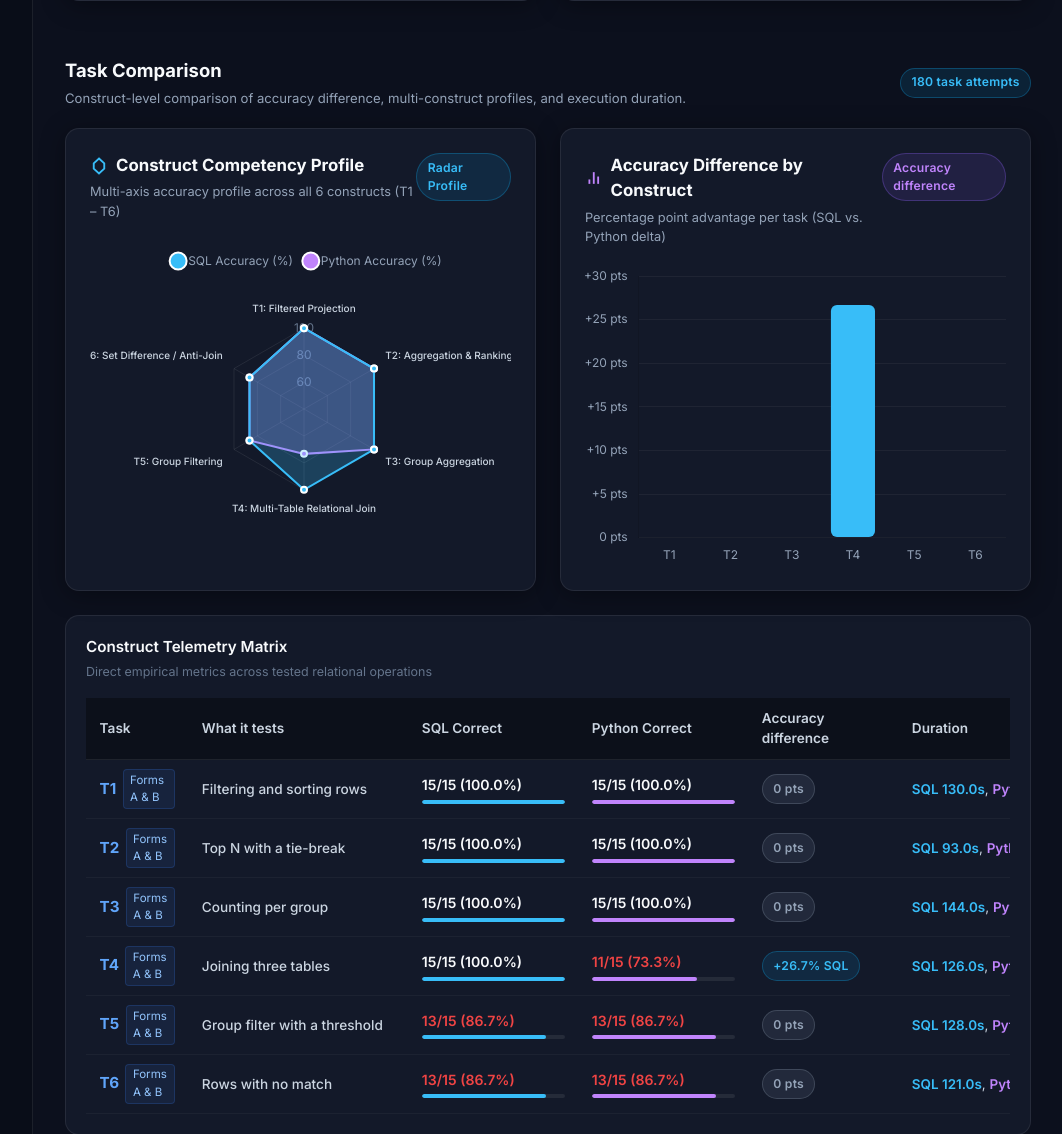
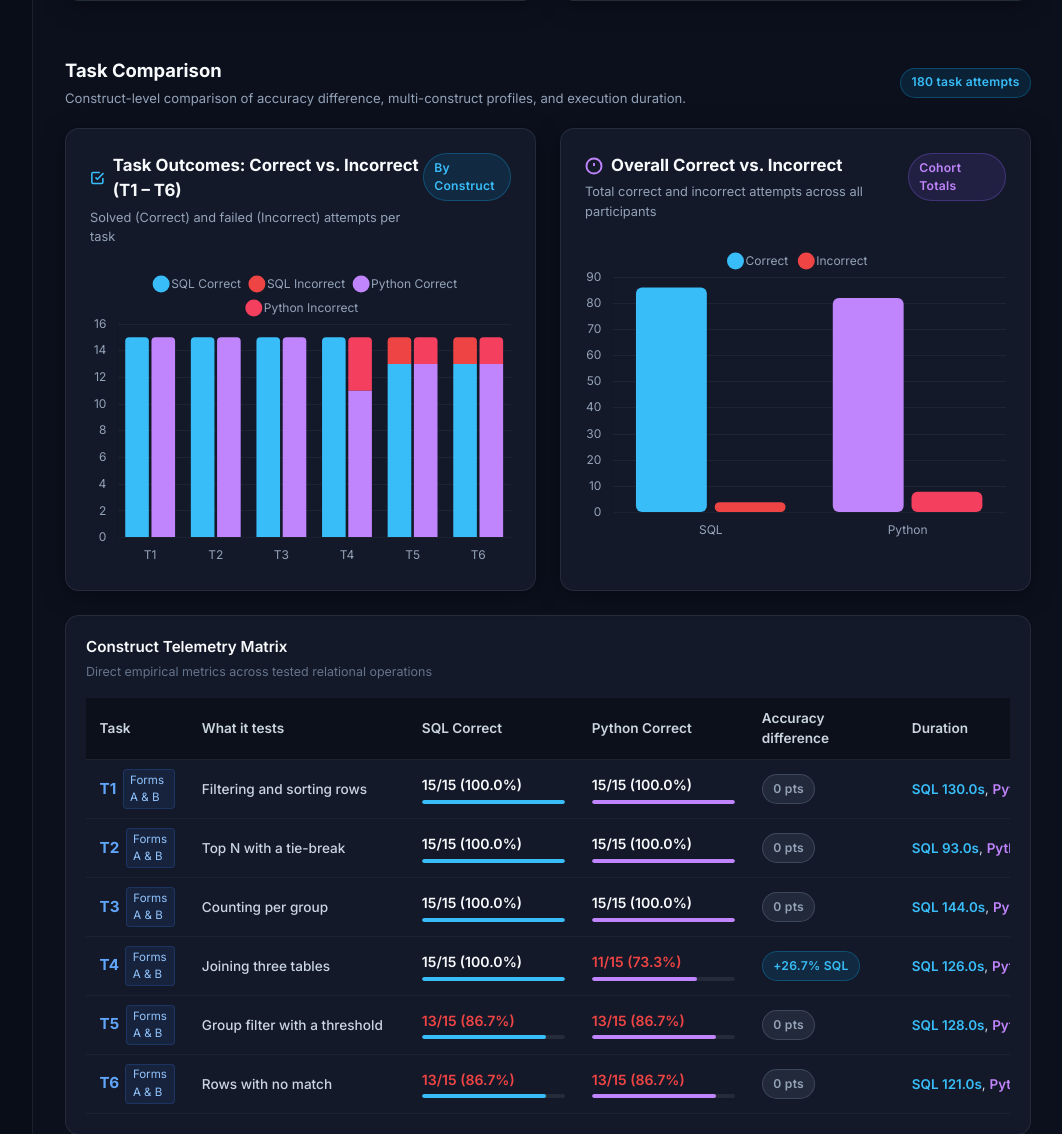
Before and after one commit to DeathKnell837/querylearn, a Flask app: page /dashboard/charts in a window 1280 px wide. Shown: the part 1101-2235 px from the top of the page, without its empty margins (202-1264 px from the left). Run offline with Flask 3, Linux system fonts and the light colour scheme; a user stored in the database is signed in; data comes from the database, SQL or seed files in the repository.

Commit message:
feat(dashboard): add Correct vs Incorrect stacked and grouped comparison charts

```diff
--- a/templates/dashboard/charts.html
+++ b/templates/dashboard/charts.html
@@ -311,39 +311,39 @@
                     </span>
                 </div>
 
-                <!-- 2x Grid of Chart.js Charts matching the top analytics cards -->
+                <!-- 2x Grid of Correct vs. Incorrect Comparison Charts -->
                 <div class="analytics-grid" style="margin-bottom: 1.5rem;">
-                    <!-- Chart 5: Construct Competency Profile (Radar) -->
+                    <!-- Chart 5: Correct vs. Incorrect by Task (T1-T6 Stacked Bar) -->
                     <div class="analytics-card">
                         <div class="analytics-card-header">
                             <div>
                                 <h3 class="analytics-card-title">
-                                    <svg width="18" height="18" viewBox="0 0 24 24" fill="none" stroke="#38bdf8" stroke-width="2.5"><polygon points="12 2 19 8.5 19 15.5 12 22 5 15.5 5 8.5 12 2"></polygon></svg>
-                                    Construct Competency Profile
+                                    <svg width="18" height="18" viewBox="0 0 24 24" fill="none" stroke="#38bdf8" stroke-width="2.5"><polyline points="9 11 12 14 22 4"></polyline><path d="M21 12v7a2 2 0 0 1-2 2H5a2 2 0 0 1-2-2V5a2 2 0 0 1 2-2h11"></path></svg>
+                                    Task Outcomes: Correct vs. Incorrect (T1 &ndash; T6)
                                 </h3>
-                                <p class="analytics-card-sub">Multi-axis accuracy profile across all 6 constructs (T1 &ndash; T6)</p>
+                                <p class="analytics-card-sub">Solved (Correct) and failed (Incorrect) attempts per task</p>
                             </div>
-                            <span class="analytics-pill pill-blue">Radar Profile</span>
+                            <span class="analytics-pill pill-blue">By Construct</span>
                         </div>
                         <div style="position: relative; height: 300px; width: 100%;">
-                            <canvas id="constructRadarChart"></canvas>
+                            <canvas id="taskOutcomeChart"></canvas>
                         </div>
                     </div>
 
-                    <!-- Chart 6: Accuracy Difference by Construct (Diverging Bar) -->
+                    <!-- Chart 6: Overall Correct vs. Incorrect (SQL vs. Python) -->
                     <div class="analytics-card">
                         <div class="analytics-card-header">
                             <div>
                                 <h3 class="analytics-card-title">
-                                    <svg width="18" height="18" viewBox="0 0 24 24" fill="none" stroke="#c084fc" stroke-width="2.5"><line x1="12" y1="20" x2="12" y2="4"></line><line x1="6" y1="20" x2="6" y2="14"></line><line x1="18" y1="20" x2="18" y2="10"></line></svg>
-                                    Accuracy Difference by Construct
+                                    <svg width="18" height="18" viewBox="0 0 24 24" fill="none" stroke="#c084fc" stroke-width="2.5"><circle cx="12" cy="12" r="10"></circle><line x1="12" y1="8" x2="12" y2="12"></line><line x1="12" y1="16" x2="12.01" y2="16"></line></svg>
+                                    Overall Correct vs. Incorrect
                                 </h3>
-                                <p class="analytics-card-sub">Percentage point advantage per task (SQL vs. Python delta)</p>
+                                <p class="analytics-card-sub">Total correct and incorrect attempts across all participants</p>
                             </div>
-                            <span class="analytics-pill pill-purple">Accuracy difference</span>
+                            <span class="analytics-pill pill-purple">Cohort Totals</span>
                         </div>
                         <div style="position: relative; height: 300px; width: 100%;">
-                            <canvas id="constructDeltaChart"></canvas>
+                            <canvas id="overallOutcomeChart"></canvas>
                         </div>
                     </div>
                 </div>
@@ -646,34 +646,106 @@
         }
     });
 
-    // 5. Construct Competency Profile (Radar Chart across T1-T6 constructs)
-    const radarLabels = tasks.map(t => `${t.task_id}: ${(t.construct || '').split('(')[0].trim()}`);
-    new Chart(document.getElementById('constructRadarChart'), {
-        type: 'radar',
+    // 5. Task Outcomes: Correct vs. Incorrect (T1-T6 Stacked Bar Chart)
+    new Chart(document.getElementById('taskOutcomeChart'), {
+        type: 'bar',
         data: {
-            labels: radarLabels,
+            labels: labels,
             datasets: [
                 {
-                    label: 'SQL Accuracy (%)',
-                    data: tasks.map(t => t.sql_success || 0),
-                    backgroundColor: 'rgba(56, 189, 248, 0.25)',
-                    borderColor: '#38bdf8',
-                    pointBackgroundColor: '#38bdf8',
-                    pointBorderColor: '#ffffff',
-                    pointHoverBackgroundColor: '#ffffff',
-                    pointHoverBorderColor: '#38bdf8',
-                    borderWidth: 2
+                    label: 'SQL Correct',
+                    data: tasks.map(t => t.sql_right || 0),
+                    backgroundColor: '#38bdf8',
+                    hoverBackgroundColor: '#0284c7',
+                    stack: 'sql',
+                    borderRadius: 4
                 },
                 {
-                    label: 'Python Accuracy (%)',
-                    data: tasks.map(t => t.python_success || 0),
-                    backgroundColor: 'rgba(192, 132, 252, 0.25)',
-                    borderColor: '#c084fc',
-                    pointBackgroundColor: '#c084fc',
-                    pointBorderColor: '#ffffff',
-                    pointHoverBackgroundColor: '#ffffff',
-                    pointHoverBorderColor: '#c084fc',
-                    borderWidth: 2
+                    label: 'SQL Incorrect',
+                    data: tasks.map(t => t.sql_wrong || 0),
+                    backgroundColor: '#ef4444',
+                    hoverBackgroundColor: '#dc2626',
+                    stack: 'sql',
+                    borderRadius: 4
+                },
+                {
+                    label: 'Python Correct',
+                    data: tasks.map(t => t.python_right || 0),
+                    backgroundColor: '#c084fc',
+                    hoverBackgroundColor: '#a855f7',
+                    stack: 'python',
+                    borderRadius: 4
+                },
+                {
+                    label: 'Python Incorrect',
+                    data: tasks.map(t => t.python_wrong || 0),
+                    backgroundColor: '#f43f5e',
+                    hoverBackgroundColor: '#e11d48',
+                    stack: 'python',
+                    borderRadius: 4
+                }
+            ]
+        },
+        options: {
+            responsive: true,
+            maintainAspectRatio: false,
+            plugins: {
+                legend: {
+                    position: 'top',
+                    labels: { usePointStyle: true, pointStyle: 'circle', boxWidth: 8, padding: 12 }
+                },
+                tooltip: {
+                    backgroundColor: '#0b0f19',
+                    borderColor: 'rgba(255,255,255,0.1)',
+                    borderWidth: 1,
+                    padding: 10,
+                    callbacks: {
+                        label: ctx => ` ${ctx.dataset.label}: ${ctx.raw} attempts`,
+                        afterBody: items => {
+                            const idx = items[0].dataIndex;
+                            const t = tasks[idx];
+                            return [
+                                `\n${t.task_id}: ${t.construct}`,
+                                `SQL: ${t.sql_right} Correct / ${t.sql_wrong} Incorrect (${t.sql_success}%)`,
+                                `Python: ${t.python_right} Correct / ${t.python_wrong} Incorrect (${t.python_success}%)`
+                            ];
+                        }
+                    }
+                }
+            },
+            scales: {
+                x: { grid: { display: false } },
+                y: {
+                    beginAtZero: true,
+                    stacked: true,
+                    grid: gridOptions,
+                    ticks: { stepSize: 2 }
+                }
+            }
+        }
+    });
+
+    // 6. Overall Correct vs. Incorrect Comparison (Grouped Bar Chart)
+    new Chart(document.getElementById('overallOutcomeChart'), {
+        type: 'bar',
+        data: {
+            labels: ['SQL', 'Python'],
+            datasets: [
+                {
+                    label: 'Correct',
+                    data: [{{ m.sql_correct_count }}, {{ m.python_correct_count }}],
+                    backgroundColor: ['#38bdf8', '#c084fc'],
+                    hoverBackgroundColor: ['#0284c7', '#a855f7'],
+                    borderRadius: 6,
+                    borderSkipped: false
+                },
+                {
+                    label: 'Incorrect',
+                    data: [{{ m.sql_wrong_count }}, {{ m.python_wrong_count }}],
+                    backgroundColor: ['#ef4444', '#f43f5e'],
+                    hoverBackgroundColor: ['#dc2626', '#e11d48'],
+                    borderRadius: 6,
+                    borderSkipped: false
                 }
             ]
         },
@@ -691,74 +763,11 @@
                     borderWidth: 1,
                     padding: 10,
                     callbacks: {
-                        label: ctx => ` ${ctx.dataset.label}: ${ctx.raw}%`
-                    }
-                }
-            },
-            scales: {
-                r: {
-                    angleLines: { color: 'rgba(255, 255, 255, 0.08)' },
-                    grid: { color: 'rgba(255, 255, 255, 0.08)' },
-                    pointLabels: {
-                        color: '#cbd5e1',
-                        font: { size: 10, weight: '500' }
-                    },
-                    ticks: {
-                        backdropColor: 'transparent',
-                        color: '#64748b',
-                        stepSize: 20
-                    },
-                    suggestedMin: 50,
-                    suggestedMax: 100
-                }
-            }
-        }
-    });
-
-    // 6. Accuracy Difference by Construct (Diverging Bar Chart)
-    const deltas = tasks.map(t => t.accuracy_delta || 0);
-    new Chart(document.getElementById('constructDeltaChart'), {
-        type: 'bar',
-        data: {
-            labels: labels,
-            datasets: [{
-                label: 'Accuracy difference (% pts)',
-                data: deltas,
-                backgroundColor: deltas.map(d => {
-                    if (d > 0) return '#38bdf8';
-                    if (d < 0) return '#c084fc';
-                    return 'rgba(148, 163, 184, 0.4)';
-                }),
-                borderRadius: 6,
-                borderSkipped: false
-            }]
-        },
-        options: {
-            responsive: true,
-            maintainAspectRatio: false,
-            plugins: {
-                legend: { display: false },
-                tooltip: {
-                    backgroundColor: '#0b0f19',
-                    borderColor: 'rgba(255,255,255,0.1)',
-                    borderWidth: 1,
-                    padding: 10,
-                    callbacks: {
-                        title: items => {
-                            const idx = items[0].dataIndex;
-                            const t = tasks[idx];
-                            return `${t.task_id}: ${t.construct}`;
-                        },
                         label: ctx => {
-                            const val = ctx.raw;
-                            if (val > 0) return ` SQL Advantage: +${val}% pts`;
-                            if (val < 0) return ` Python Advantage: +${Math.abs(val)}% pts`;
-                            return ` Equal Accuracy (0 pts difference)`;
-                        },
-                        afterLabel: ctx => {
-                            const idx = ctx.dataIndex;
-                            const t = tasks[idx];
-                            return `What it tests: ${t.what_it_tests || 'Relational Operation'}`;
+                            const isSQL = ctx.label === 'SQL';
+                            const total = isSQL ? {{ m.sql_total_count }} : {{ m.python_total_count }};
+                            const pct = total > 0 ? ((ctx.raw / total) * 100).toFixed(1) : 0;
+                            return ` ${ctx.dataset.label}: ${ctx.raw} (${pct}%)`;
                         }
                     }
                 }
@@ -766,10 +775,9 @@
             scales: {
                 x: { grid: { display: false } },
                 y: {
+                    beginAtZero: true,
                     grid: gridOptions,
-                    ticks: {
-                        callback: v => (v > 0 ? `+${v} pts` : v === 0 ? '0 pts' : `${v} pts`)
-                    }
+                    ticks: { stepSize: 10 }
                 }
             }
         }
```
